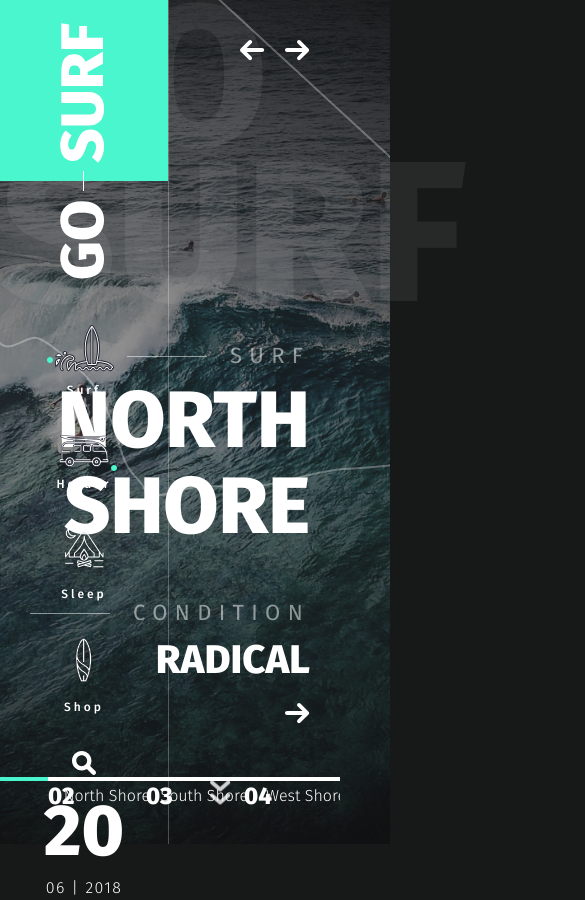
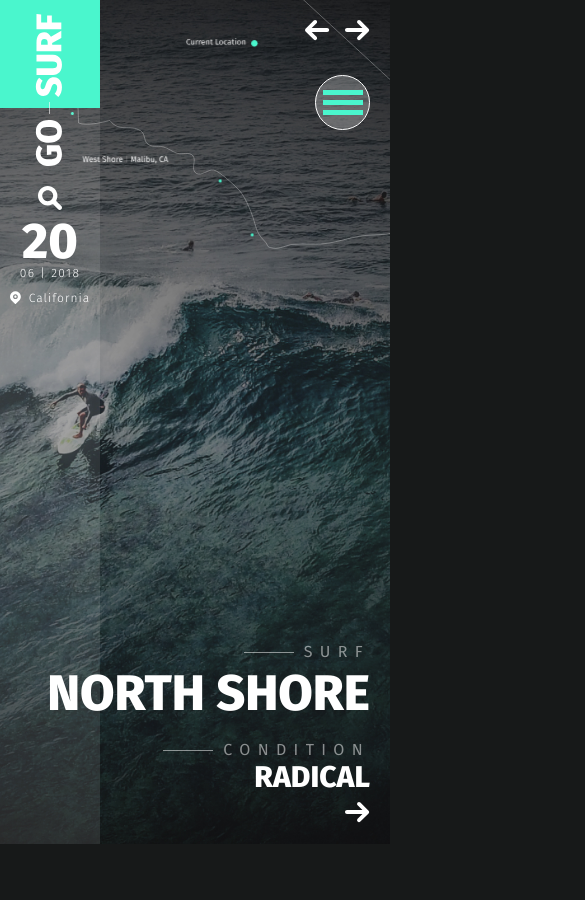
Before and after one commit to Sergey-Sukmanyuk/go-serff, a website: page app/index.html in a window 390 px wide. Shown: the top 900 px of the page, 585 px wide, since content can reach past the window. Drawn offline with nearby package versions, Linux system fonts and the light colour scheme.

Commit message:
Made adaptive for the first block

```diff
--- a/app/index.html
+++ b/app/index.html
@@ -49,12 +49,20 @@
                     fill="white" />
             </svg>
         </div>
+        <div class="menu__btn">
+            <div class="menu__btn-inner">
+                <div class="menu__btn-line"></div>
+                <div class="menu__btn-line"></div>
+                <div class="menu__btn-line"></div>
+            </div>
+        </div>
         <div class="header__aside">
             <div class="logo">
                 <a href="#">
                     <img src="img/logo.svg" alt="logo">
                 </a>
             </div>
+
             <nav class="menu">
                 <ul class="menu__list">
                     <li>
@@ -172,6 +180,7 @@
             </a>
         </div>
     </header>
+
     <div class="container">
         <section class="surf">
             <div class="title">
@@ -436,7 +445,7 @@
                 </div>
             </div>
 
-            <div class="surf__slider">
+             <div class="surf__slider">
                 <div class="surf__box" style=" background-image: url(img/slider-1.jpg);">
                     <div class="surf__box-inner">
                         <div class="surf__box-title">Malibu Beach </div>
@@ -528,7 +537,7 @@
             </div>
         </section>
 
-        <section class="holder">
+        <!--<section class="holder">
             <div class="container">
                 <div class="title">
                     <span>
@@ -1581,7 +1590,8 @@
             <div class="footer-copy">
                 © Go-Surf 2018. All Rights Reserved.
             </div>
-        </footer>
+        </footer> -->
+
     </div>
     <script src="https://ajax.googleapis.com/ajax/libs/jquery/3.4.1/jquery.min.js"></script>
     <script src="js/libs.min.js"></script>
--- a/app/js/script.js
+++ b/app/js/script.js
@@ -84,4 +84,8 @@ $(function () {
       $(this).toggleClass('active')
     });
 
+    $('.menu__btn').on('click', function(){
+      $('.menu').toggleClass('active')
+    });
+
 });
--- a/app/scss/_media.scss
+++ b/app/scss/_media.scss
@@ -0,0 +1,241 @@
+@media(max-width: 1440px) {
+  .logo {
+    img {
+      width: 100px;
+    }
+  }
+
+  .header-title {
+    font-size: 130px;
+    line-height: 108px;
+    top: 20px;
+    left: 60px;
+  }
+
+  .menu {
+    margin-top: 10px;
+    a{
+      span {
+        margin-bottom: 30px;
+      }
+    }
+  }
+
+  // .header__search {
+  //       padding-bottom: 8px;
+  //       padding-top: 0px;
+  //   }
+
+  .header__date {
+    font-size: 50px;
+    line-height: 55px;
+    padding-top: 0;
+
+    span {
+      font-size: 14px;
+      padding-top: 0;
+      margin-bottom: 5px;
+    }
+  }
+
+  .header-arrows {
+    left: 115px;
+  }
+
+}
+
+
+@media(max-width: 1366px) {
+  .header__aside {
+    position: absolute;
+    border-right: none;
+    height: 108px;
+    padding-right: 25px;
+    background-color: rgba(#fff, .1);
+    text-align: left;
+    display: flex;
+}
+
+.menu {
+  margin-top: 0px;
+}
+
+.menu__list {
+  text-align: center;
+  li {
+    display: inline-block;
+
+  }
+  a {
+    padding: 15px;
+  }
+}
+
+.header__search {
+  padding: 33px 15px 15px;
+}
+
+.header__date {
+  font-size: 60px;
+  line-height: 64px;
+  padding: 15px;
+
+}
+
+.header__location {
+  margin-top: 45px;
+}
+
+.slidre-item__info-title {
+  font-size: 65px;
+}
+
+.header-arrows {
+  left: 20px;
+  bottom: 20px;
+}
+
+}
+
+
+@media(max-width: 1366px) {
+.header__map {
+  svg {
+    width: 500px;
+    height: 250px;
+  }
+}
+
+.slider-arrows {
+  top: 20px;
+  right: 20px;
+}
+
+.slider-arrows__left {
+  right: 60px;
+}
+
+}
+
+@media(max-width: 1040px) {
+  .header-arrows {
+   display: none;
+  }
+
+  .menu__btn {
+    display: flex;
+  }
+
+  .menu {
+   position: absolute;
+   left: 0;
+   right: 0;
+   top: 0;
+   bottom: 0;
+   transform: translateX(-100%);
+   background-color: #000;
+   z-index: 8;
+   display: flex;
+   justify-content: center;
+   align-items: center;
+   padding-top: 16px;
+   transition: all .5s;
+   &.active {
+    transform: translateX(0);
+   }
+  }
+
+  .header__search {
+    padding: 40px 15px 15px;
+  }
+
+  .slider-item__info {
+    right: 20px;
+    bottom: 17px;
+}
+
+.slidre-item__info-text {
+  font-size: 30px;
+  line-height: 20px;
+  margin-bottom: 15px;
+}
+
+.headline-left {
+  font-size: 16px;
+  line-height: 18px;
+  padding-left: 60px;
+}
+.headline-left::before {
+  width: 50px;
+}
+
+.slidre-item__info-title {
+  font-size: 50px;
+  line-height: 55px;
+  margin-bottom: 20px;
+}
+
+.slider__dots {
+  right: 0;
+  left: 10px;
+  bottom: 5px;
+  margin: 0 auto;
+}
+
+.dots-box {
+  width: 125px;
+}
+
+.dots-box__number {
+  font-size: 18px;
+}
+
+.dots-box__name {
+  line-height: 18px;
+}
+}
+
+@media(max-width: 960px) {
+  .slider__dots {
+    display: none;
+  }
+
+}
+
+@media(max-width: 767px) {
+
+
+}
+
+@media(max-width: 460px) {
+
+.header__aside {
+  display: block;
+  text-align: center;
+  padding-right: 0;
+  height: 100vh;
+  padding-bottom: 20px;
+
+}
+.header__search {
+  padding: 15px 0 5px;
+}
+
+.header__date {
+  padding: 0;
+  font-size: 50px;
+  line-height: 45px;
+  span {
+    font-size: 12px;
+  }
+}
+
+.header__location {
+  margin-top: 0;
+}
+
+.header-title {
+  display: none;
+}
+
+}
--- a/app/scss/style.scss
+++ b/app/scss/style.scss
@@ -117,6 +117,32 @@
     position: absolute;
     top: 0;
     left: 0;
+}
+
+.menu__btn {
+    display: none;
+    width: 55px;
+    height: 55px;
+    border-radius: 50%;
+    position: absolute;
+    right: 20px;
+    top: 75px;
+    z-index: 6;
+    //display: flex;
+    justify-content: center;
+    align-items: center;
+    border: 1px solid #fff;
+    background-color: rgba(#fff, .25);
+    &-inner {
+        width: 40px;
+    }
+    &-line {
+        height: 5px;
+        background-color:$green;
+        +.menu__btn-line {
+            margin-top: 5px;
+        }
+    }
 }
 
 .menu {
```
Also changed, not shown: app/css/style.min.css.
